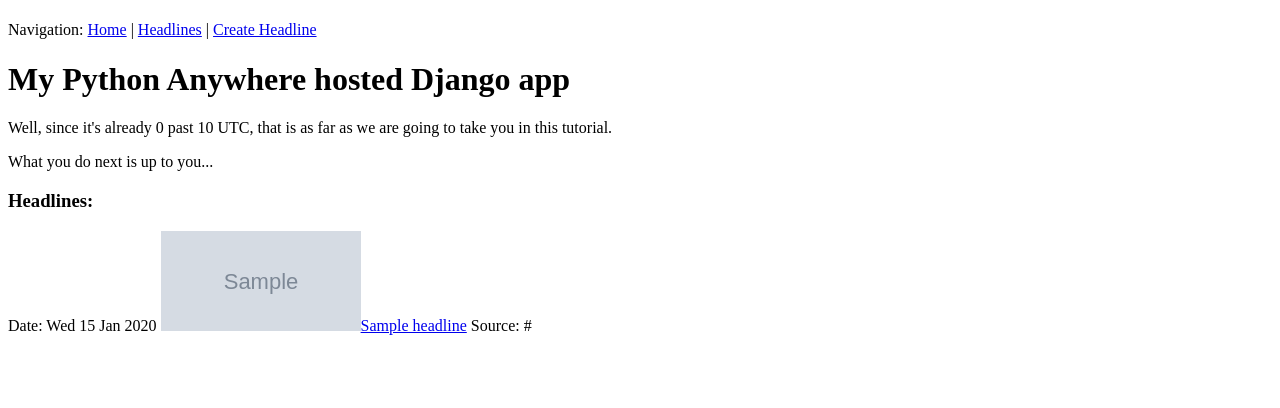
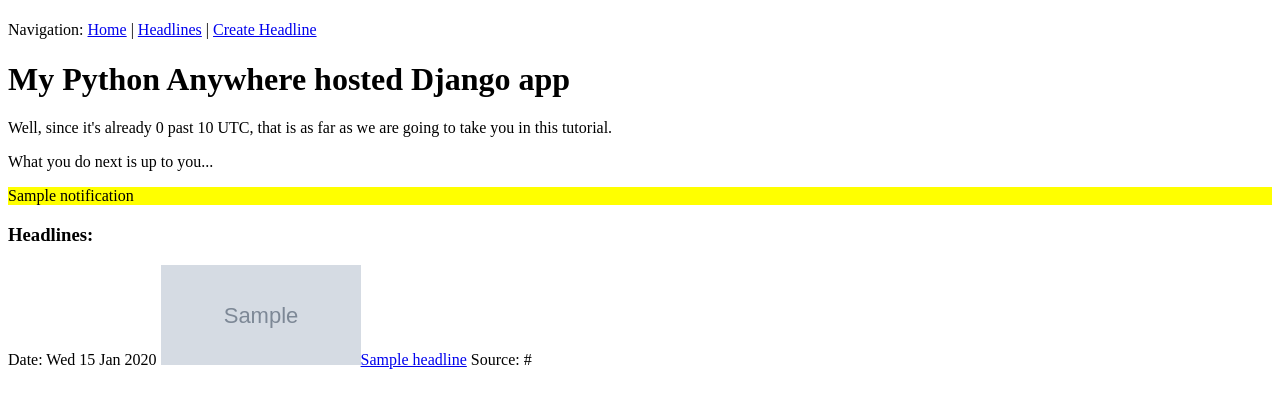
Before and after one commit to hcmn/tapwn, a Django app: template templates/news/home.html in a window 1280 px wide. Shown: the part 146-554 px from the top of the page. Run offline with Django 3.2, Linux system fonts and the light colour scheme; the template is opened without the code that fills it: most values are stand-ins (such as "Sample title", 1, 10 or a date in 2020); grey boxes marked "Sample" are stand-in pictures; parts of the project's set-up code (start-up, migrations or seed data) failed here and were passed over.

Commit message:
add notification variable to home in view, and home template

```diff
--- a/news/views.py
+++ b/news/views.py
@@ -33,7 +33,8 @@ def logout_view(request):
 
 def home(request):
     headlines = Headline.objects.all()
-    return render_to_response('news/home.html', {'right_now':datetime.utcnow(), 'headlines':headlines})
+    notification = "This is an area for notifications to site visitors.  Maybe there's a sale or something, who knows."
+    return render_to_response('news/home.html', {'right_now':datetime.utcnow(), 'headlines':headlines, 'notification':notification})
 
 def headline_index(request):
     headlines = Headline.objects.all()
--- a/templates/news/home.html
+++ b/templates/news/home.html
@@ -5,6 +5,7 @@
     <p>Well, since it's already {{ right_now.minute }} past {{ right_now.hour }} UTC,
     that is as far as we are going to take you in this tutorial.</p>
     <p>What you do next is up to you...</p>
+    <p style="background: yellow; width: 100%;">{{ notification }}</p>
     <h3>Headlines:</h3>
     {% for headline in headlines %}
         Date: {{ headline.publication_date|date:"D d M Y" }} <img src="{{ headline.image_link }}" width=200px height=100px /><a href="{% url headline_detail headline.id%}">{{ headline.subject }}</a> Source: {{ headline.source_link }}<br/>
```
Also changed, not shown: 1 other file.
